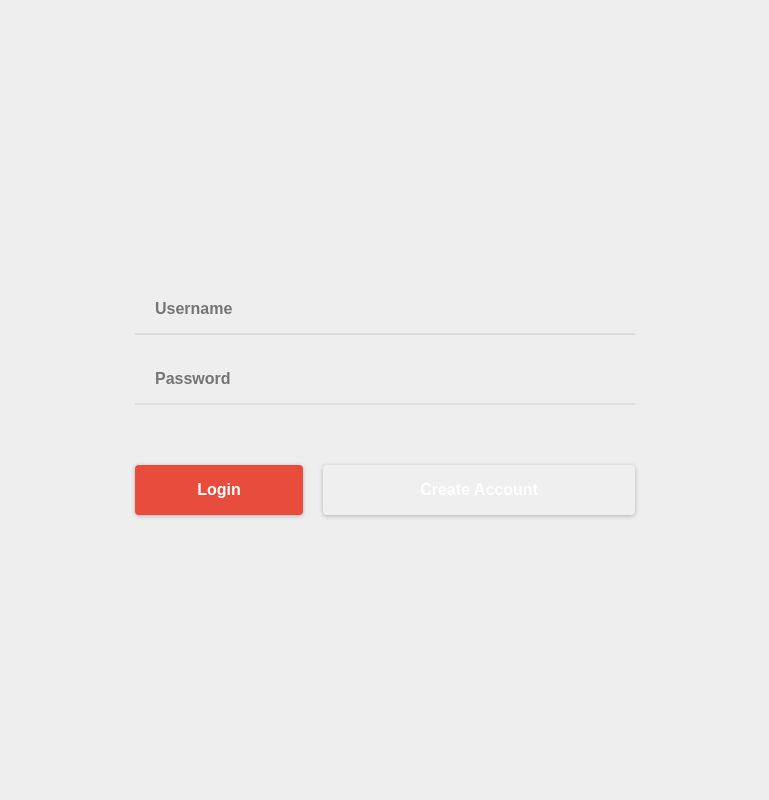
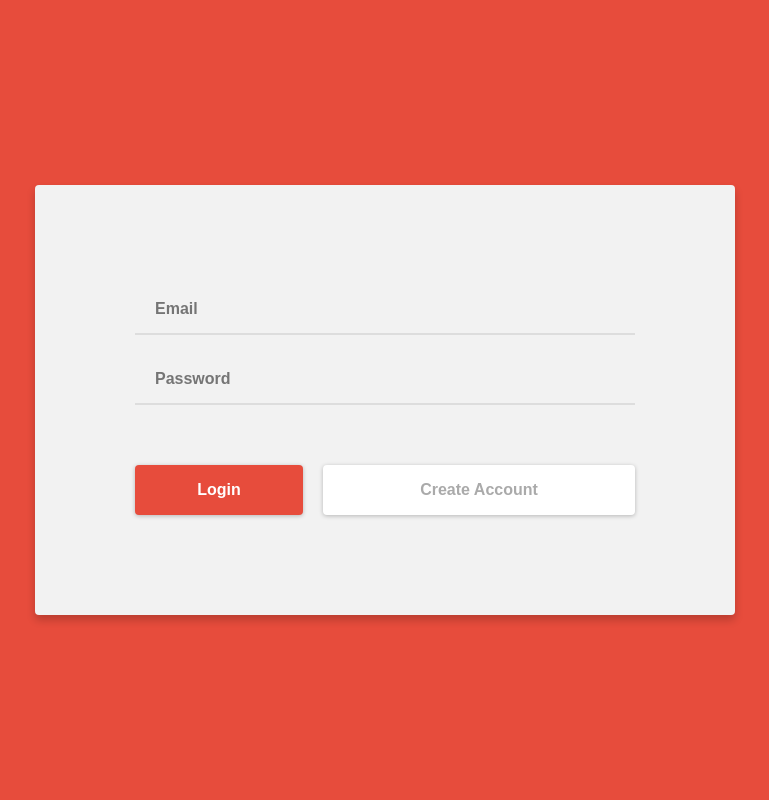
Before and after one commit to MatthewMartino/MakeNShare, a PHP site: page /html/login.html in a window 1280 px wide. Shown: the whole page, without its empty margins (255-1024 px from the left). Run offline with PHP 8.4, Linux system fonts and the light colour scheme.

Commit message:
Updated stlye of login page.

```diff
--- a/html/login.html
+++ b/html/login.html
@@ -9,7 +9,7 @@
 	<body>
 		<div class="container">
 			<form action="">
-  				<input type="text" name="username" placeholder="Username" class="textbox" id="username-box"><br>
+  				<input type="text" name="email" placeholder="Email" class="textbox" id="email-box"><br>
   				<input type="password" name="password" placeholder="Password" class="textbox" id="password-box"><br>
   				<input type="submit" value="Login" class="form-button" id="login-button">
   				<input type="button" value="Create Account" class="form-button" id="create-account-button">
--- a/stylesheets/login.css
+++ b/stylesheets/login.css
@@ -15,6 +15,16 @@ body
 form
 {
 
+	background-color: #F2F2F2;
+
+	border-radius: 4px;
+
+	padding: 100px;
+
+	-webkit-box-shadow: 0px 5px 8px 0px rgba(0, 0, 0, 0.20);
+	-moz-box-shadow: 0px 5px 8px 0px rgba(0, 0, 0, 0.20);
+	box-shadow: 0px 5px 8px 0px rgba(0, 0, 0, 0.20);
+
 	width: 500px;
 
 	display: grid;
@@ -31,6 +41,8 @@ form
 
 	font-size: 16px;
 	font-weight: bold;
+
+	color: #AAAAAA;
 
 	background-color: rgba(0,0,0,0);
 
@@ -57,6 +69,8 @@ form
 {
 
 	outline: none;
+
+	color: #606060;
 
 	border-bottom: none;
 
@@ -119,7 +133,7 @@ form
 
 }
 
-#username-box
+#email-box
 {
 
 	grid-column: 1/6;
@@ -156,6 +170,9 @@ form
 	grid-column: 2/6;
 	grid-row-start: 4;
 
+	background-color: #FFFFFF;
+	color: #AAAAAA;
+
 }
 
 .container
@@ -166,7 +183,7 @@ form
 	min-width: 100%;
 	min-height: 100%;
 
-	background-color: #EEEEEE;
+	background-color: #E74C3C;
 
 	margin: 0px;
 
```
